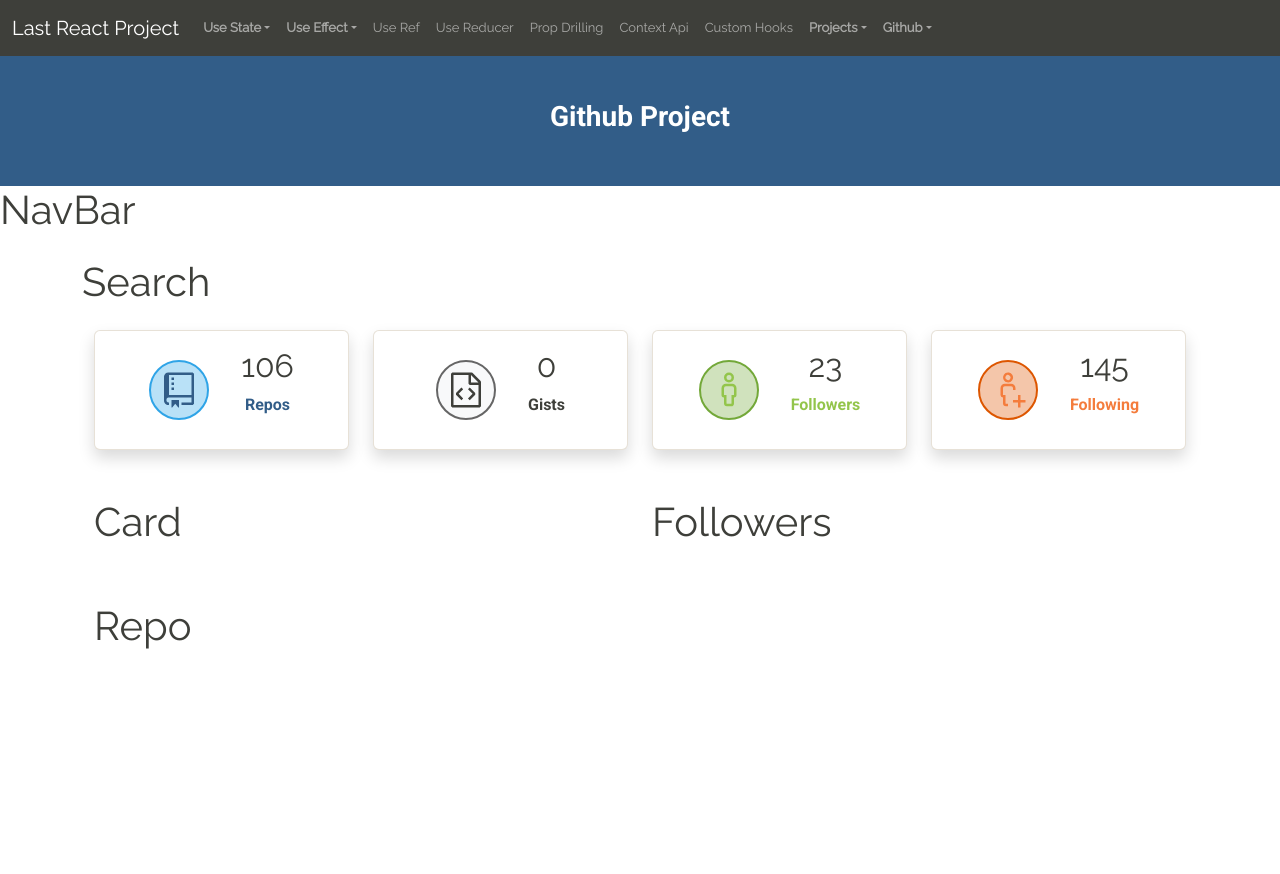
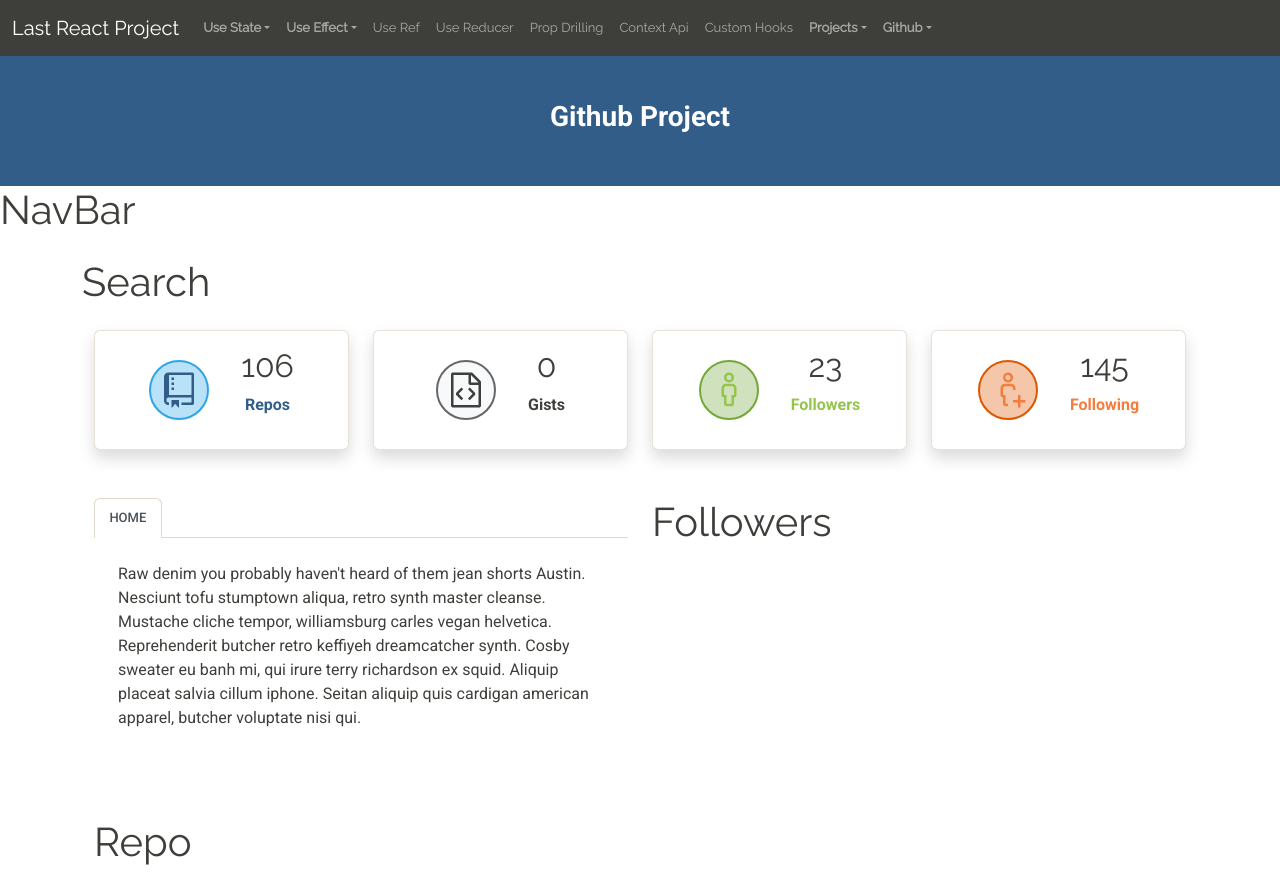
Before and after one commit to KramStyles/john-smilga-react-course, a React (Create React App) app: page / in a window 1280 px wide. Before the commit the page ends 800 px from the top, so only its background shows below. Built offline with nearby package versions, Linux system fonts and the light colour scheme.

Commit message:
introduced tab

```diff
--- a/src/assets/github/components/Card.jsx
+++ b/src/assets/github/components/Card.jsx
@@ -4,6 +4,7 @@
  */
 
 import { useGithubContext } from "../context/context";
+import Tab from "./Tab";
 const Card = () => {
   const { gitUser } = useGithubContext();
   const {
@@ -20,9 +21,14 @@ const Card = () => {
     created_at,
   } = gitUser;
   return (
-    <div className="container">
-      <h1>Card</h1>
-    </div>
+    <Tab title="Home">
+      <div className="">
+        <p>Raw denim you probably haven't heard of them jean shorts Austin. Nesciunt tofu stumptown aliqua, retro
+          synth master cleanse. Mustache cliche tempor, williamsburg carles vegan helvetica. Reprehenderit butcher
+          retro keffiyeh dreamcatcher synth. Cosby sweater eu banh mi, qui irure terry richardson ex squid. Aliquip
+          placeat salvia cillum iphone. Seitan aliquip quis cardigan american apparel, butcher voluptate nisi qui.</p>
+      </div>
+    </Tab>
   );
 };
 
--- /dev/null
+++ b/src/assets/github/components/Tab.jsx
@@ -0,0 +1,40 @@
+/*Template generated by WebStorm on Wednesday (5/10/23), 11:52 PM.
+ * Author: kramstyles
+ * Filename: Tab.jsx
+ */
+import PropTypes from "prop-types";
+
+const Tab = ({ title, children }) => {
+  return (
+    <div className="container">
+      <ul className="nav nav-tabs" role="tablist">
+        <li className="nav-item" role="presentation">
+          <button
+            className="nav-link active"
+            data-bs-toggle="tab"
+            aria-selected="false"
+            role="tab"
+          >
+            {title}
+          </button>
+        </li>
+      </ul>
+      <div id="myTabContent" className="tab-content">
+        <div
+          className="tab-pane fade active show p-4"
+          id="home"
+          role="tabpanel"
+        >
+          {children}
+        </div>
+      </div>
+    </div>
+  );
+};
+
+Tab.propTypes = {
+  title: PropTypes.string.isRequired,
+  children: PropTypes.element.isRequired,
+};
+
+export default Tab;
```
